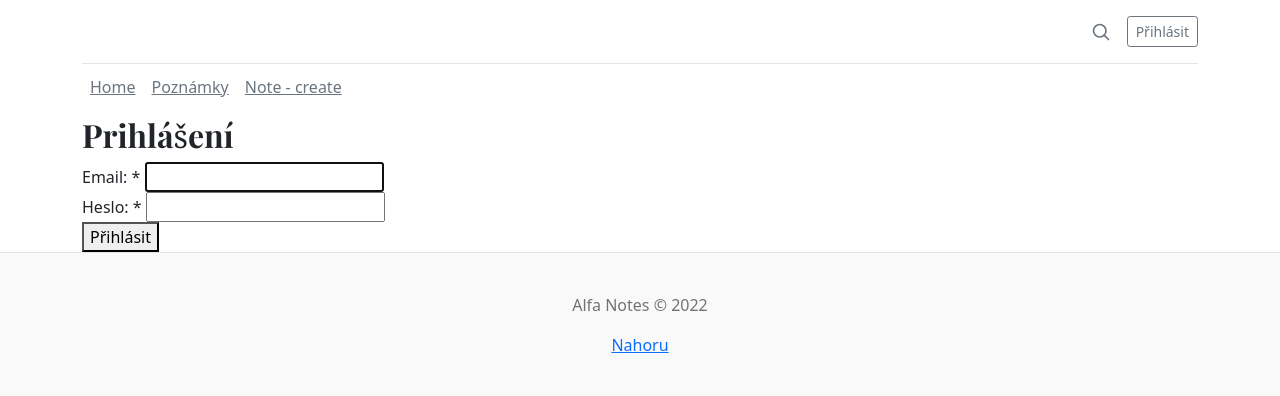
After one commit to websfera/alfa, a PHP site: template app/views/sign/in.php in a window 1280 px wide. The commit adds this page. Shown: the top 396 px of the page. Run offline with PHP 8.4, Linux system fonts and the light colour scheme; the template is opened without the code that fills it, so the values that code supplies are empty.

Commit message:
12.5.2022

```diff
--- a/app/views/common/header.php
+++ b/app/views/common/header.php
@@ -35,7 +35,9 @@
 							<path d="M21 21l-5.2-5.2" />
 						</svg>
 					</a>
-					<a class="btn btn-sm btn-outline-secondary" href="#">Přihlásit</a>
+					<a class="btn btn-sm btn-outline-secondary"
+            href="<?= $controller->link('sign/in') ?>"
+            >Přihlásit</a>
 				</div>
 			</div>
 		</header>
--- /dev/null
+++ b/app/views/sign/in.php
@@ -0,0 +1,10 @@
+<form method="post" action="<?= $controller->link('sign/proccess') ?>">
+  <h2>Prihlášení</h2>
+  <label for="emailInput">Email: * </label>
+  <input type="text" name="email" id="emailInput" required autofocus>
+  <br>
+  <label for="passInput">Heslo: * </label>
+  <input type="password" name="password" id="passInput" required>
+  <br>
+  <button type="submit">Přihlásit</button>
+</form>
```
Also changed, not shown: app/controllers/SignController.php (+23 -0 lines), app/models/User.php (+16 -0 lines).
